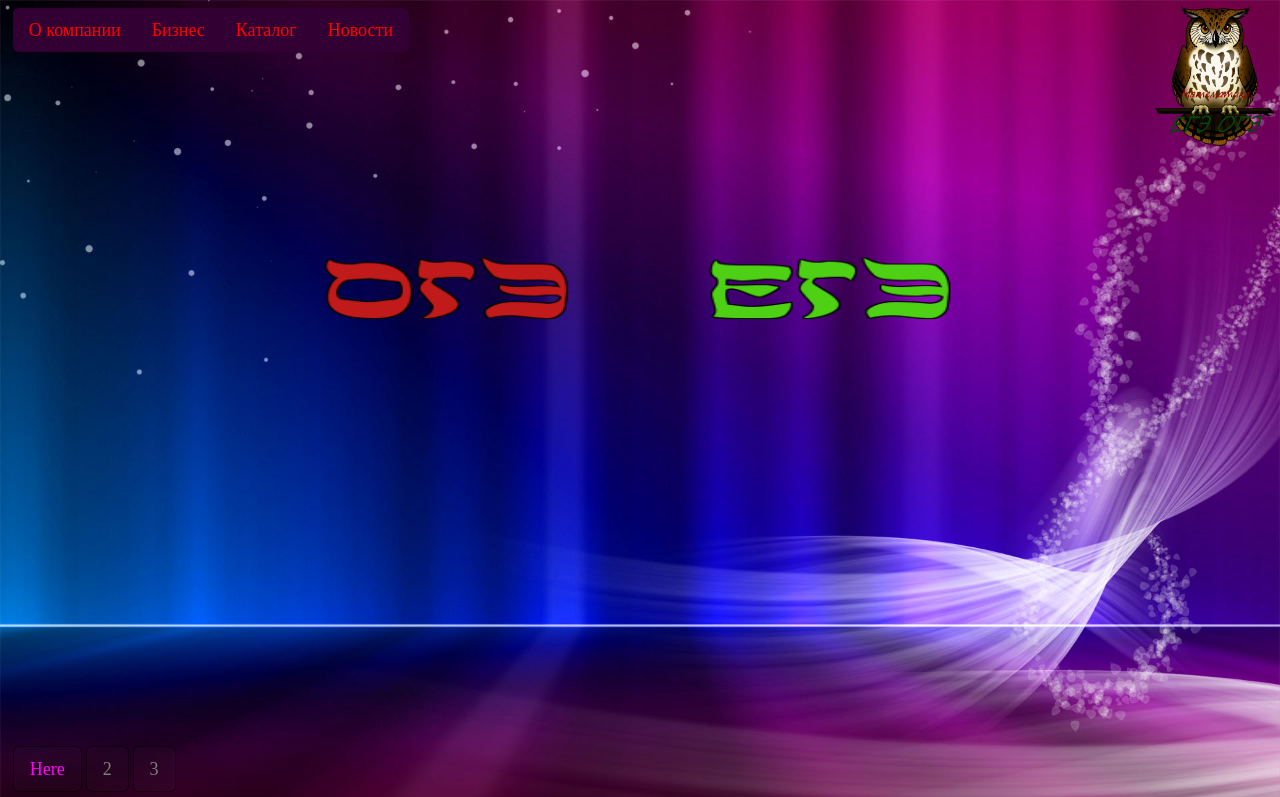
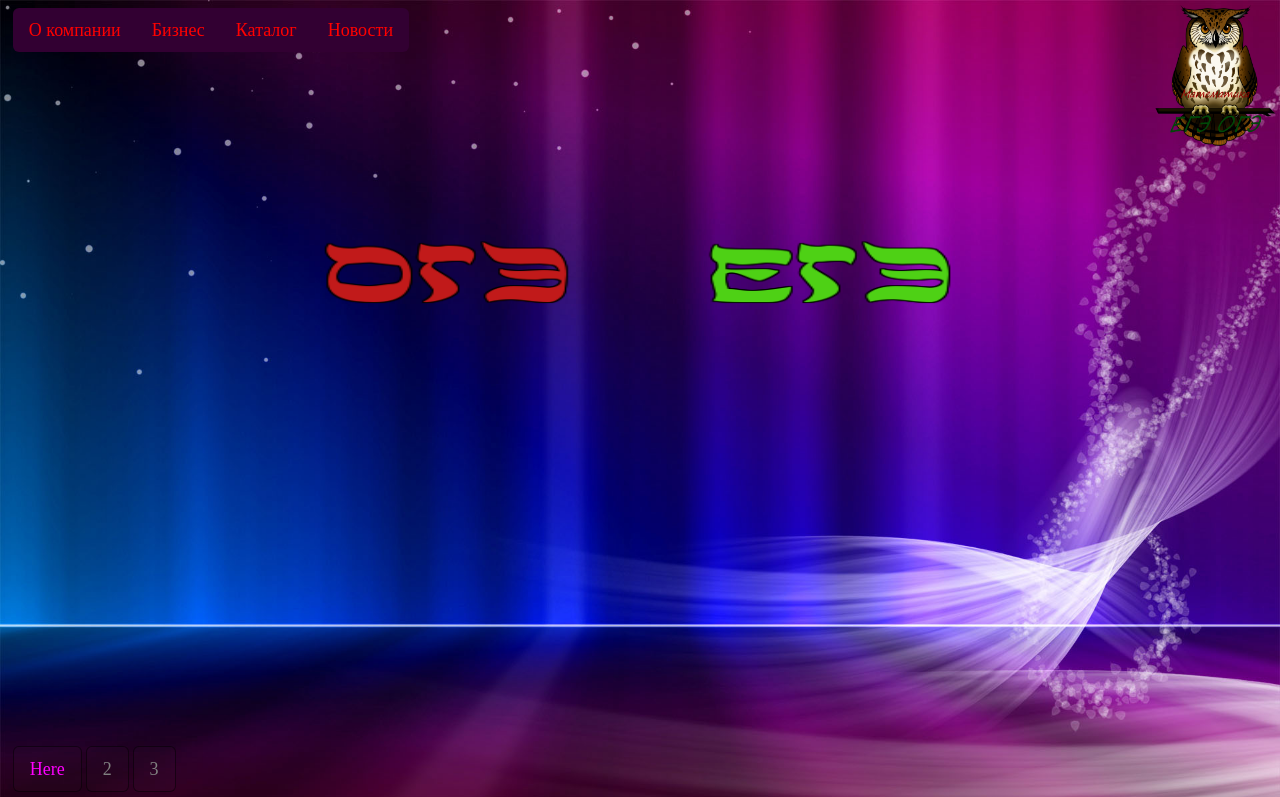
Before and after one commit to evgezoh/evgezoh.github.io, a plain HTML site: page index.html in a window 1280 px wide. Shown: the top 797 px of the page. Drawn offline with nearby package versions, Linux system fonts and the light colour scheme.

Commit message:
Update index.html

```diff
--- a/index.html
+++ b/index.html
@@ -221,17 +221,13 @@ text
 
 
 <div style="width:20%; height:10%; float:left; margin-left:25%; background-color:rgba(255,255,255,0)">
-<div style="height:20%">
-</div>
-    <a href="" data-toggle="modal" data-target="#myModal"><img src="img/oge.png" height="80%" width="100%"></a>
+    <a href="" data-toggle="modal" data-target="#myModal" style="outline: none"><img src="img/oge.png" height="80%" width="100%"></a>
 </div>
 
 
 
 <div style="width:20%; height:10%; float:left; margin-left:10%; background-color:rgba(255,255,255,0)">
-<div style="height:20%">
-</div>
-    <a href="" data-toggle="modal" data-target="#myModal1"><img src="img/ege.png" height="80%" width="100%"></a>
+    <a href="" data-toggle="modal" data-target="#myModal1" style="outline: none"><img src="img/ege.png" height="80%" width="100%"></a>
 </div>
 
 
```
Lines whose indentation alone changed are shown as unchanged.
